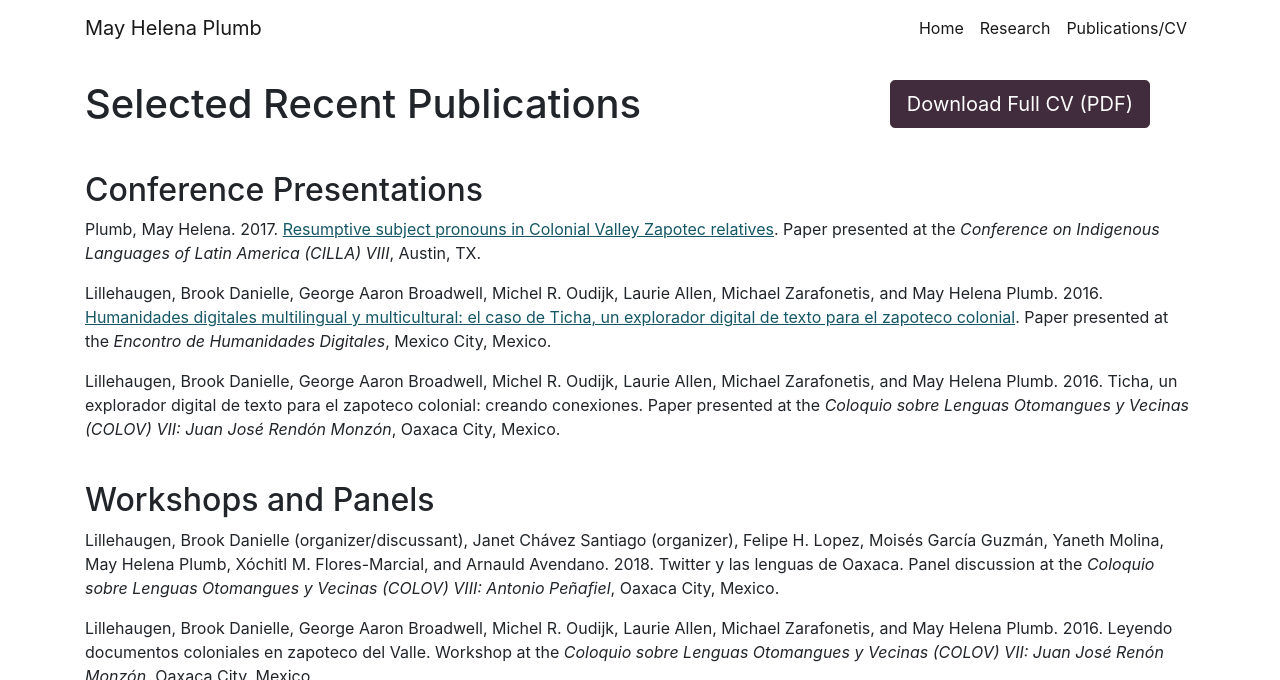
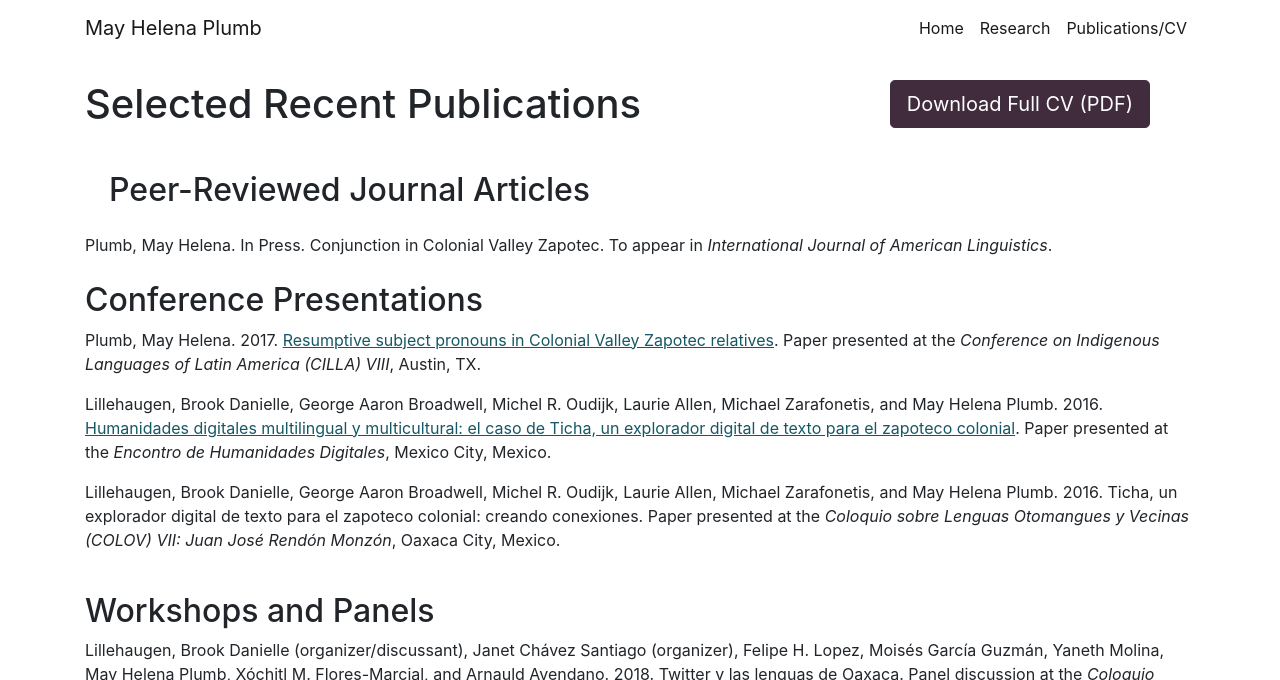
Before and after one commit to mayhplumb/mayhplumb-website, a Jekyll site: the page built from publications.html, in a window 1280 px wide and 900 px high, cut to the strip 0-680 px from the top of the window. Built offline with Jekyll 4.4.1, drawn with Linux system fonts in a browser that asks for light colours.

Commit message:
new cv with ijal article

```diff
--- a/publications.html
+++ b/publications.html
@@ -17,6 +17,8 @@ title: Publications
 <div class="row">
   <div class="col-lg-12">
 
+    <h2 class="m-4">Peer-Reviewed Journal Articles</h2>
+    <p class="citation" id="ijal2019">Plumb, May Helena. In Press. Conjunction in Colonial Valley Zapotec. To appear in <em>International Journal of American Linguistics</em>.</p>
 
     <h2 class="mt-4">Conference Presentations</h2>
     <p class="citation" id="cilla2017">Plumb, May Helena. 2017. <a
```
Also changed, not shown: 1 other file.
